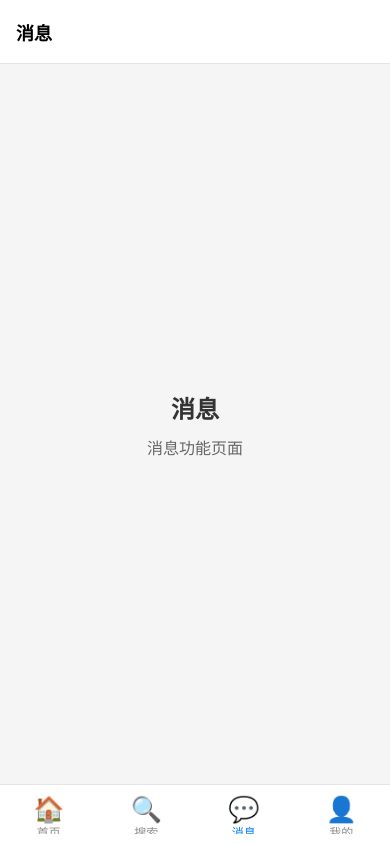
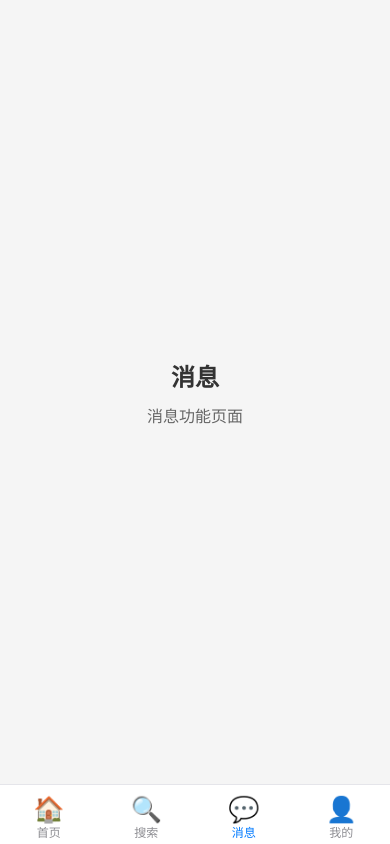
Before and after one commit to ccnio/RnPro, a React Native app: screen /Message in a window 390 px wide. Built offline with nearby package versions, Linux system fonts and the light colour scheme.

Commit message:
沉浸式显示

```diff
--- a/package.json
+++ b/package.json
@@ -13,12 +13,14 @@
     "@react-native/new-app-screen": "0.81.4",
     "@react-navigation/bottom-tabs": "^7.4.7",
     "@react-navigation/native": "^7.1.17",
+    "@react-navigation/stack": "^7.4.8",
     "babel-plugin-module-resolver": "^5.0.2",
     "react": "19.1.0",
     "react-native": "0.81.4",
+    "react-native-gesture-handler": "^2.28.0",
     "react-native-safe-area-context": "^5.6.1",
     "react-native-screens": "^4.16.0",
-    "react-native-vector-icons": "^10.3.0"
+    "react-native-status-bar-height": "^2.6.0"
   },
   "devDependencies": {
     "@babel/core": "^7.25.2",
--- a/src/navigation/TabNavigator.tsx
+++ b/src/navigation/TabNavigator.tsx
@@ -1,14 +1,29 @@
 import React from 'react';
 import { createBottomTabNavigator } from '@react-navigation/bottom-tabs';
-import { Text } from 'react-native';
+import { createStackNavigator } from '@react-navigation/stack';
+import { Text, Platform } from 'react-native';
+import { useSafeAreaInsets } from 'react-native-safe-area-context';
 import HomeScreen from '@/screens/HomeScreen';
 import SearchScreen from '@/screens/SearchScreen';
 import MessageScreen from '@/screens/MessageScreen';
 import ProfileScreen from '@/screens/ProfileScreen';
+import DetailScreen from '@/screens/DetailScreen';
 
 const Tab = createBottomTabNavigator();
+const Stack = createStackNavigator();
+
+const HomeStack = () => {
+  return (
+    <Stack.Navigator screenOptions={{ headerShown: false }}>
+      <Stack.Screen name="HomeMain" component={HomeScreen} />
+      <Stack.Screen name="Detail" component={DetailScreen} />
+    </Stack.Navigator>
+  );
+};
 
 const TabNavigator = () => {
+  const insets = useSafeAreaInsets();
+
   return (
     <Tab.Navigator
       screenOptions={{
@@ -18,29 +33,20 @@ const TabNavigator = () => {
           backgroundColor: '#FFFFFF',
           borderTopWidth: 1,
           borderTopColor: '#E5E5EA',
-          paddingBottom: 5,
+          paddingBottom: insets.bottom,
           paddingTop: 5,
-          height: 60,
+          height: Platform.OS === 'android' ? 60 + Math.max(insets.bottom, 0) : 60 + insets.bottom,
         },
         tabBarLabelStyle: {
           fontSize: 12,
           fontWeight: '500',
         },
-        headerStyle: {
-          backgroundColor: '#FFFFFF',
-          borderBottomWidth: 1,
-          borderBottomColor: '#E5E5EA',
-        },
-        headerTitleStyle: {
-          fontSize: 18,
-          fontWeight: '600',
-          color: '#000000',
-        },
+        headerShown: false,
       }}
     >
       <Tab.Screen
         name="Home"
-        component={HomeScreen}
+        component={HomeStack}
         options={{
           title: '首页',
           tabBarLabel: '首页',
--- /dev/null
+++ b/src/screens/DetailScreen.tsx
@@ -0,0 +1,61 @@
+import React from 'react';
+import { View, Text, StyleSheet, StatusBar, TouchableOpacity } from 'react-native';
+import { useSafeAreaInsets } from 'react-native-safe-area-context';
+import { useNavigation } from '@react-navigation/native';
+
+const DetailScreen = () => {
+  const insets = useSafeAreaInsets();
+  const navigation = useNavigation();
+
+  return (
+    <View style={[styles.container, { paddingTop: insets.top }]}>
+      <StatusBar barStyle="dark-content" backgroundColor="transparent" translucent />
+      <View style={styles.content}>
+        <Text style={styles.title}>详情页面</Text>
+        <Text style={styles.subtitle}>这是一个新的页面</Text>
+        <TouchableOpacity
+          style={styles.backButton}
+          onPress={() => navigation.goBack()}
+        >
+          <Text style={styles.backButtonText}>返回</Text>
+        </TouchableOpacity>
+      </View>
+    </View>
+  );
+};
+
+const styles = StyleSheet.create({
+  container: {
+    flex: 1,
+    backgroundColor: '#f5f5f5',
+  },
+  content: {
+    flex: 1,
+    justifyContent: 'center',
+    alignItems: 'center',
+  },
+  title: {
+    fontSize: 24,
+    fontWeight: 'bold',
+    marginBottom: 10,
+    color: '#333',
+  },
+  subtitle: {
+    fontSize: 16,
+    color: '#666',
+    marginBottom: 30,
+  },
+  backButton: {
+    backgroundColor: '#007AFF',
+    paddingHorizontal: 20,
+    paddingVertical: 10,
+    borderRadius: 8,
+  },
+  backButtonText: {
+    color: '#FFFFFF',
+    fontSize: 16,
+    fontWeight: '600',
+  },
+});
+
+export default DetailScreen;
--- a/src/screens/HomeScreen.tsx
+++ b/src/screens/HomeScreen.tsx
@@ -1,11 +1,55 @@
-import React from 'react';
-import { View, Text, StyleSheet } from 'react-native';
+import React, { useState } from 'react';
+import { View, Text, StyleSheet, StatusBar, TouchableOpacity } from 'react-native';
+import { useSafeAreaInsets } from 'react-native-safe-area-context';
+import { useNavigation } from '@react-navigation/native';
 
 const HomeScreen = () => {
+  const insets = useSafeAreaInsets();
+  const navigation = useNavigation();
+  const [isPressed, setIsPressed] = useState(false);
+
+  const handlePressIn = () => {
+    setIsPressed(true);
+  };
+
+  const handlePressOut = () => {
+    setIsPressed(false);
+  };
+
+  const handlePress = () => {
+    navigation.navigate('Detail' as never);
+  };
+
   return (
     <View style={styles.container}>
-      <Text style={styles.title}>首页</Text>
-      <Text style={styles.subtitle}>欢迎来到首页</Text>
+      <StatusBar barStyle="dark-content" backgroundColor="transparent" translucent />
+
+      {/* 顶部按钮 - 紧贴状态栏 */}
+      <View style={[styles.topButtonContainer, { paddingTop: insets.top }]}>
+        <TouchableOpacity
+          style={[
+            styles.topButton,
+            isPressed && styles.topButtonPressed
+          ]}
+          onPress={handlePress}
+          onPressIn={handlePressIn}
+          onPressOut={handlePressOut}
+          activeOpacity={0.8}
+        >
+          <Text style={[
+            styles.topButtonText,
+            isPressed && styles.topButtonTextPressed
+          ]}>
+            进入详情
+          </Text>
+        </TouchableOpacity>
+      </View>
+
+      {/* 主要内容 */}
+      <View style={styles.content}>
+        <Text style={styles.title}>首页</Text>
+        <Text style={styles.subtitle}>欢迎来到首页</Text>
+      </View>
     </View>
   );
 };
@@ -13,9 +57,44 @@ const HomeScreen = () => {
 const styles = StyleSheet.create({
   container: {
     flex: 1,
+    backgroundColor: '#f5f5f5',
+  },
+  topButtonContainer: {
+    alignItems: 'center',
+    paddingBottom: 20,
+    paddingHorizontal: 20,
+  },
+  topButton: {
+    backgroundColor: '#007AFF',
+    paddingHorizontal: 24,
+    paddingVertical: 12,
+    borderRadius: 25,
+    shadowColor: '#000',
+    shadowOffset: {
+      width: 0,
+      height: 2,
+    },
+    shadowOpacity: 0.1,
+    shadowRadius: 4,
+    elevation: 3,
+  },
+  topButtonPressed: {
+    backgroundColor: '#0056CC',
+    transform: [{ scale: 0.95 }],
+  },
+  topButtonText: {
+    color: '#FFFFFF',
+    fontSize: 16,
+    fontWeight: '600',
+    textAlign: 'center',
+  },
+  topButtonTextPressed: {
+    color: '#E6F3FF',
+  },
+  content: {
+    flex: 1,
     justifyContent: 'center',
     alignItems: 'center',
-    backgroundColor: '#f5f5f5',
   },
   title: {
     fontSize: 24,
--- a/src/screens/MessageScreen.tsx
+++ b/src/screens/MessageScreen.tsx
@@ -1,11 +1,17 @@
 import React from 'react';
-import { View, Text, StyleSheet } from 'react-native';
+import { View, Text, StyleSheet, StatusBar } from 'react-native';
+import { useSafeAreaInsets } from 'react-native-safe-area-context';
 
 const MessageScreen = () => {
+  const insets = useSafeAreaInsets();
+
   return (
-    <View style={styles.container}>
-      <Text style={styles.title}>消息</Text>
-      <Text style={styles.subtitle}>消息功能页面</Text>
+    <View style={[styles.container, { paddingTop: insets.top }]}>
+      <StatusBar barStyle="dark-content" backgroundColor="transparent" translucent />
+      <View style={styles.content}>
+        <Text style={styles.title}>消息</Text>
+        <Text style={styles.subtitle}>消息功能页面</Text>
+      </View>
     </View>
   );
 };
@@ -13,9 +19,12 @@ const MessageScreen = () => {
 const styles = StyleSheet.create({
   container: {
     flex: 1,
+    backgroundColor: '#f5f5f5',
+  },
+  content: {
+    flex: 1,
     justifyContent: 'center',
     alignItems: 'center',
-    backgroundColor: '#f5f5f5',
   },
   title: {
     fontSize: 24,
--- a/src/screens/ProfileScreen.tsx
+++ b/src/screens/ProfileScreen.tsx
@@ -1,11 +1,17 @@
 import React from 'react';
-import { View, Text, StyleSheet } from 'react-native';
+import { View, Text, StyleSheet, StatusBar } from 'react-native';
+import { useSafeAreaInsets } from 'react-native-safe-area-context';
 
 const ProfileScreen = () => {
+  const insets = useSafeAreaInsets();
+
   return (
-    <View style={styles.container}>
-      <Text style={styles.title}>我的</Text>
-      <Text style={styles.subtitle}>个人中心页面</Text>
+    <View style={[styles.container, { paddingTop: insets.top }]}>
+      <StatusBar barStyle="dark-content" backgroundColor="transparent" translucent />
+      <View style={styles.content}>
+        <Text style={styles.title}>我的</Text>
+        <Text style={styles.subtitle}>个人中心页面</Text>
+      </View>
     </View>
   );
 };
@@ -13,9 +19,12 @@ const ProfileScreen = () => {
 const styles = StyleSheet.create({
   container: {
     flex: 1,
+    backgroundColor: '#f5f5f5',
+  },
+  content: {
+    flex: 1,
     justifyContent: 'center',
     alignItems: 'center',
-    backgroundColor: '#f5f5f5',
   },
   title: {
     fontSize: 24,
--- a/src/screens/SearchScreen.tsx
+++ b/src/screens/SearchScreen.tsx
@@ -1,11 +1,17 @@
 import React from 'react';
-import { View, Text, StyleSheet } from 'react-native';
+import { View, Text, StyleSheet, StatusBar } from 'react-native';
+import { useSafeAreaInsets } from 'react-native-safe-area-context';
 
 const SearchScreen = () => {
+  const insets = useSafeAreaInsets();
+
   return (
-    <View style={styles.container}>
-      <Text style={styles.title}>搜索</Text>
-      <Text style={styles.subtitle}>搜索功能页面</Text>
+    <View style={[styles.container, { paddingTop: insets.top }]}>
+      <StatusBar barStyle="dark-content" backgroundColor="transparent" translucent />
+      <View style={styles.content}>
+        <Text style={styles.title}>搜索</Text>
+        <Text style={styles.subtitle}>搜索功能页面</Text>
+      </View>
     </View>
   );
 };
@@ -13,9 +19,12 @@ const SearchScreen = () => {
 const styles = StyleSheet.create({
   container: {
     flex: 1,
+    backgroundColor: '#f5f5f5',
+  },
+  content: {
+    flex: 1,
     justifyContent: 'center',
     alignItems: 'center',
-    backgroundColor: '#f5f5f5',
   },
   title: {
     fontSize: 24,
```
Also changed, not shown: 4 other files (tests, documents, lock files or other folders).
